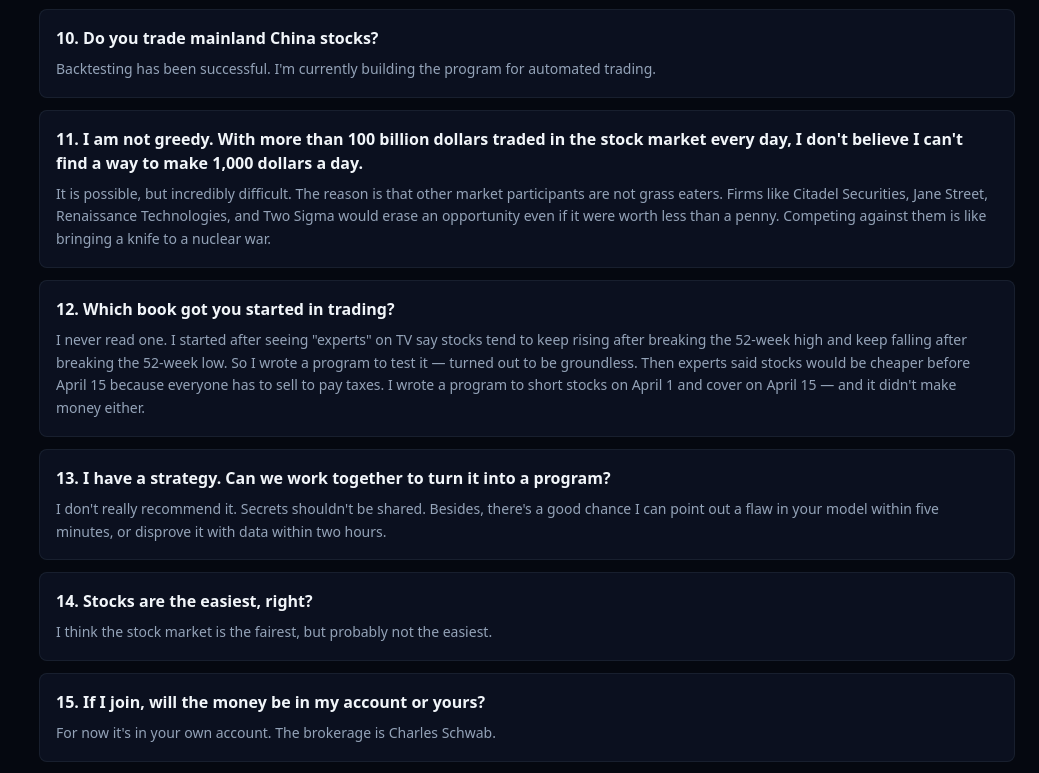
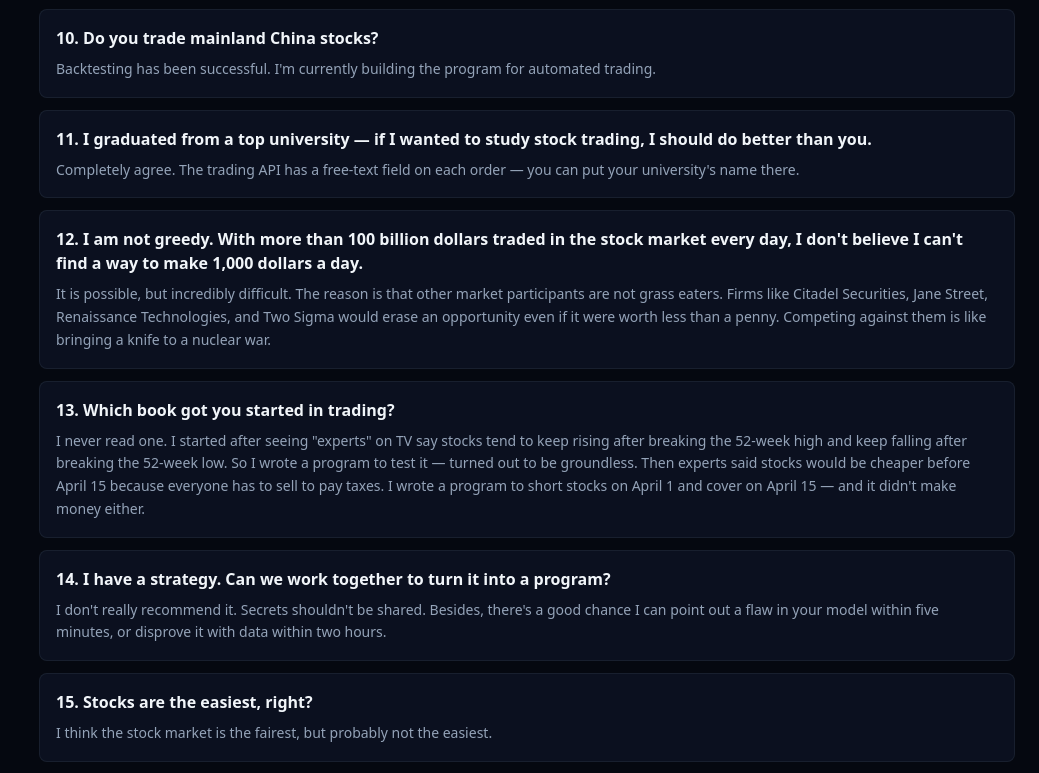
Before and after one commit to bxz2501/xQuant.us, a Next.js app: page /dashboard/faq in a window 1280 px wide. Shown: the part 1180-1953 px from the top of the page, without its empty margins (241-1280 px from the left). Built offline with nearby package versions, Linux system fonts and the light colour scheme; no server answers.

Commit message:
add more q & a

```diff
--- a/app/dashboard/faq/page.tsx
+++ b/app/dashboard/faq/page.tsx
@@ -44,6 +44,10 @@ const FAQ_EN: Entry[] = [
   {
     q: "Do you trade mainland China stocks?",
     a: "Backtesting has been successful. I'm currently building the program for automated trading.",
+  },
+  {
+    q: "I graduated from a top university — if I wanted to study stock trading, I should do better than you.",
+    a: "Completely agree. The trading API has a free-text field on each order — you can put your university's name there.",
   },
   {
   q: "I am not greedy. With more than 100 billion dollars traded in the stock market every day, I don't believe I can't find a way to make 1,000 dollars a day.",
@@ -113,6 +117,10 @@ const FAQ_ZH: Entry[] = [
     a: "测试已经成功，正在写程序进行自动交易。敬请期待",
   },
   {
+    q: "我是名牌大学毕业，应该可以比你做得更好，如果我想研究股票的话。",
+    a: "完全同意。API 在下单时有一个自由字节的 field，你可以把你大学名字写在上面。",
+  },
+  {
   q: "我不贪心。股市每天交易额超过上千亿美元，我不相信连一天赚1000美元的机会都找不到。",
   a: "理论上是有可能的，但实际上极其困难。原因在于，市场里的其他参与者都不是吃素的。像 Citadel Securities、Jane Street、Renaissance Technologies、Two Sigma 这样的公司，哪怕只有不到一分钱的机会，也会被它们迅速消灭掉。和它们竞争，就像拿着小刀参加核战争。",
 },
```
